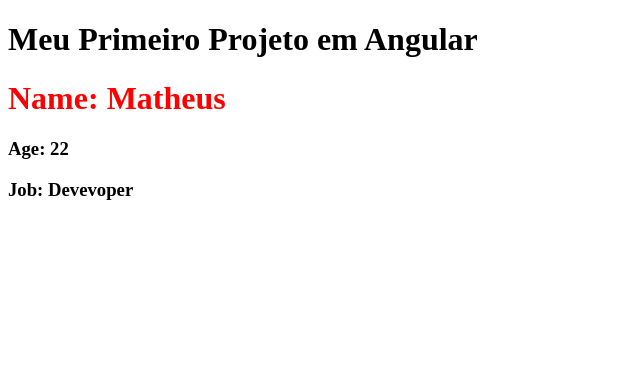
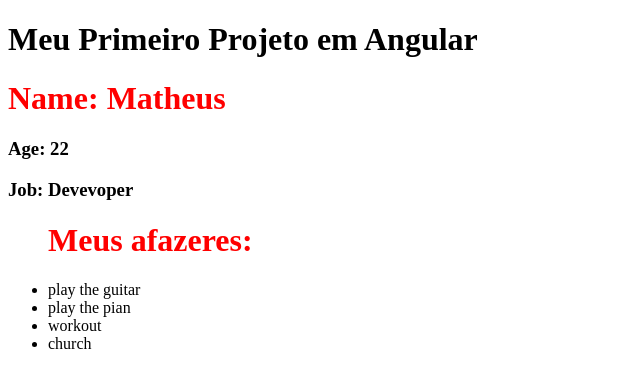
Before and after one commit to matthew13dev/Curso-Angular, an Angular app: page / in a window 1280 px wide. Shown: the top 388 px of the page, without its empty margins (0-640 px from the left). Built offline with nearby package versions, Linux system fonts and the light colour scheme.

Commit message:
add: Aula 5 - dados no template

```diff
--- a/src/app/components/first-component/first-component.component.html
+++ b/src/app/components/first-component/first-component.component.html
@@ -1,3 +1,11 @@
 <h1>Name: {{ name }}</h1>
 <h3>Age: {{age}}</h3>
 <h3>Job: {{job}}</h3>
+
+<ul>
+  <h1>Meus afazeres:</h1>
+  <li>{{hobbies[0]}}</li>
+  <li>{{hobbies[1]}}</li>
+  <li>{{hobbies[2]}}</li>
+  <li>{{hobbies[3]}}</li>
+</ul>
--- a/src/app/components/first-component/first-component.component.ts
+++ b/src/app/components/first-component/first-component.component.ts
@@ -10,6 +10,8 @@ export class FirstComponentComponent implements OnInit {
   age:number = 22;
   job:string = "Devevoper"
 
+  hobbies:string[]= ["play the guitar", "play the pian", "workout","church"]
+
   constructor() { }
 
   ngOnInit(): void {
```
